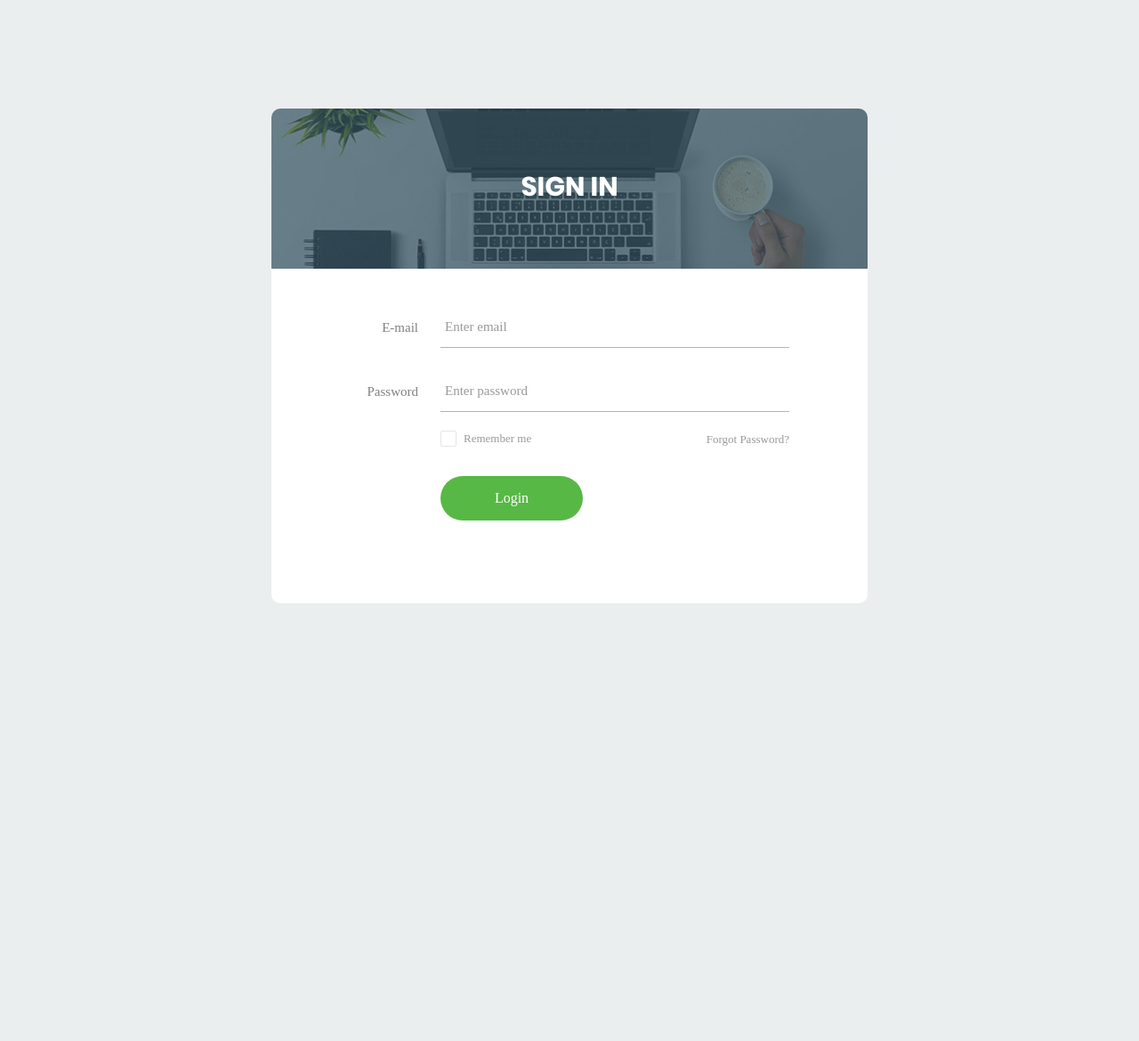
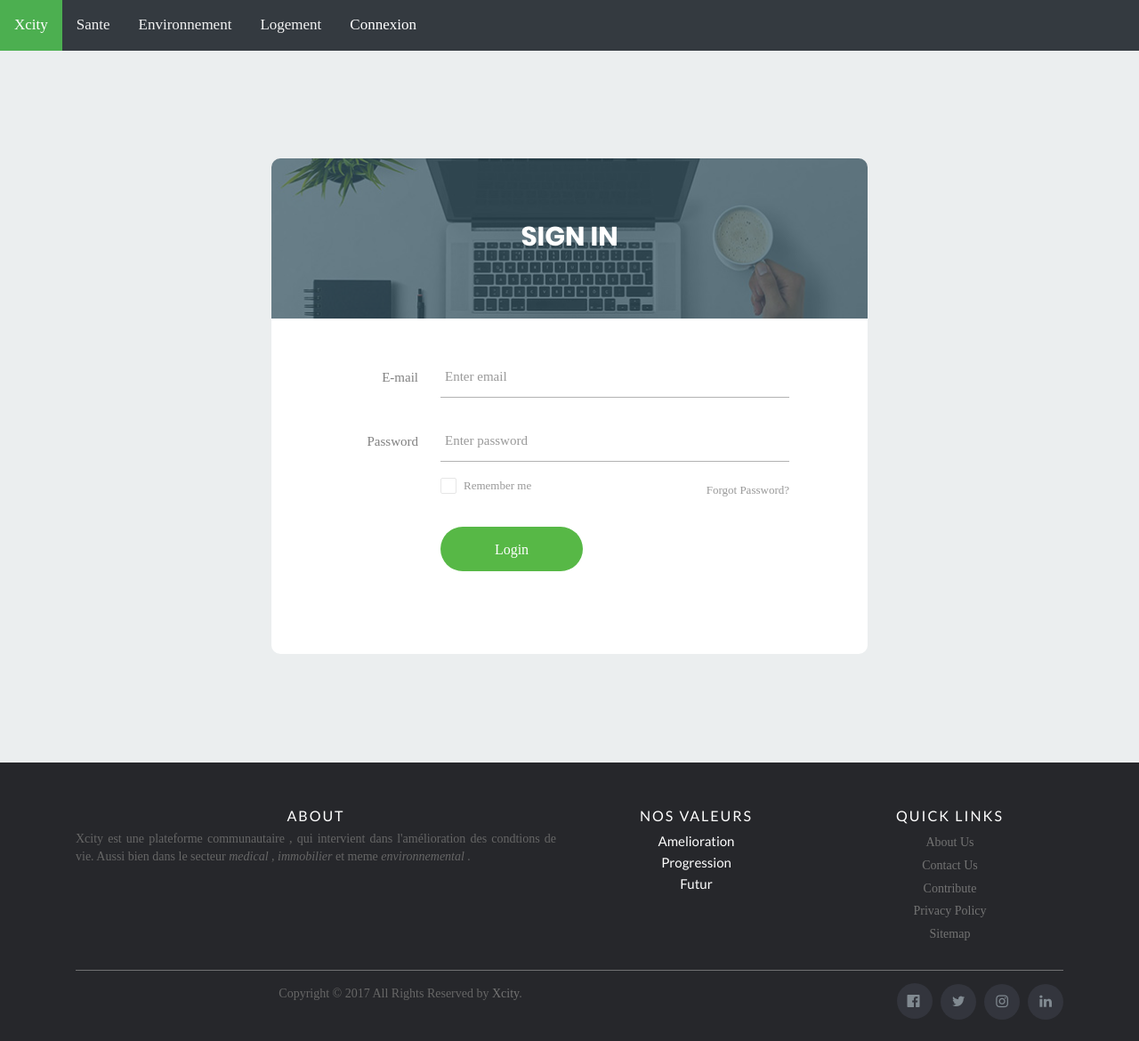
Before and after one commit to anthony-lobe/xcity-dev, a PHP site: page /indexx.php in a window 1280 px wide. Shown: the whole page at 89% size. Before the commit the page ends 678 px from the top, so only its background shows below. Run offline with PHP 8.4, Linux system fonts and the light colour scheme; some libraries are stand-ins or nearby versions; some web fonts are replaced.

Commit message:
site et connexion maj

```diff
--- a/Xcityss/css/index.css
+++ b/Xcityss/css/index.css
@@ -135,7 +135,7 @@ body {
   #footer {
     position: absolute;
     left: 0;
-    bottom: -100%;
+    bottom: auto;
     width: 100%;
     color: white;
     text-align: center;
--- /dev/null
+++ b/Xcityss/footer.php
@@ -0,0 +1,50 @@
+
+      <footer class="site-footer" id="footer">
+      <div class="container">
+        <div class="row">
+          <div class="col-sm-12 col-md-6">
+            <h6>About</h6>
+            <p class="text-justify">Xcity est une plateforme communautaire , qui intervient dans l'amélioration des condtions de vie. Aussi bien dans le secteur <i>medical , immobilier </i> et meme <i>environnemental . </i>  </p>
+          </div>
+
+          <div class="col-xs-6 col-md-3">
+            <h6>Nos valeurs</h6>
+            <ul class="footer-links">
+              <li>Amelioration</li>
+              <li>Progression</li>
+              <li>Futur</li>
+            </ul>
+          </div>
+
+          <div class="col-xs-6 col-md-3">
+            <h6>Quick Links</h6>
+            <ul class="footer-links">
+              <li><a href="#">About Us</a></li>
+              <li><a href="#">Contact Us</a></li>
+              <li><a href="#">Contribute</a></li>
+              <li><a href="#">Privacy Policy</a></li>
+              <li><a href="#">Sitemap</a></li>
+            </ul>
+          </div>
+        </div>
+        <hr>
+      </div>
+      <div class="container">
+        <div class="row">
+          <div class="col-md-8 col-sm-6 col-xs-12">
+            <p class="copyright-text">Copyright &copy; 2017 All Rights Reserved by
+         <a href="#">Xcity</a>.
+            </p>
+          </div>
+
+          <div class="col-md-4 col-sm-6 col-xs-12">
+            <ul class="social-icons">
+              <li><a class="facebook" href="#"><i class="facebook icon"></i></a></li>
+              <li><a class="twitter" href="#"><i class="fa fa-twitter"></i></a></li>
+              <li><a class="dribbble" href="#"><i class="fa fa-instagram"></i></a></li>
+              <li><a class="linkedin" href="#"><i class="fa fa-linkedin"></i></a></li>
+            </ul>
+          </div>
+        </div>
+      </div>
+</footer>
--- /dev/null
+++ b/Xcityss/header.php
@@ -0,0 +1,17 @@
+<header class="justify-content-center page-scroll">
+        <div class="topnav navbar-dark bg-dark nav-pills" id="myTopnav">
+            <a href="#home" class="active">Xcity</a>
+            <a href="#sante">Sante</a>
+            <a href="#environnement">Environnement</a>
+            <a href="#logement">Logement</a>
+            <a id="myButton" style='color: white;'>Connexion</a>
+              <script type="text/javascript">
+                document.getElementById("myButton").onclick = function () {
+                    location.href = "indexx.php";
+                };
+              </script>
+            <a href="javascript:void(0);" class="icon" onclick="myFunction()">
+                <i class="fa fa-bars"></i>
+            </a>
+        </div>
+    </header>
--- a/Xcityss/includesx/config.php
+++ b/Xcityss/includesx/config.php
@@ -3,7 +3,7 @@
 define('DB_HOST','localhost');
 define('DB_USER','root');
 define('DB_PASS','root');
-define('DB_NAME','xcitydb');
+define('DB_NAME','xcity_db');
 // Establish database connection.
 try
 {
--- a/Xcityss/indexx.php
+++ b/Xcityss/indexx.php
@@ -25,8 +25,36 @@
 <!--===============================================================================================-->
 	<link rel="stylesheet" type="text/css" href="cssx/util.css">
 	<link rel="stylesheet" type="text/css" href="cssx/main.css">
+
+	<!-- CSS link -->
+	<link rel="stylesheet" href="https://cdnjs.cloudflare.com/ajax/libs/font-awesome/4.7.0/css/font-awesome.min.css">
+        <link rel="stylesheet" type="text/css" href="css/index.css">
+
+    <!-- Bootstrap Core CSS -->
+        <link rel="stylesheet" href="https://cdn.jsdelivr.net/npm/bootstrap@4.5.3/dist/css/bootstrap.min.css" integrity="sha384-TX8t27EcRE3e/ihU7zmQxVncDAy5uIKz4rEkgIXeMed4M0jlfIDPvg6uqKI2xXr2" crossorigin="anonymous">
+
+    <!-- Semantic UI  -->
+        <link rel="stylesheet" type="text/css" href="SemanticUI/semantic.min.css">
+        <script
+        src="https://code.jquery.com/jquery-3.1.1.min.js"
+        integrity="sha256-hVVnYaiADRTO2PzUGmuLJr8BLUSjGIZsDYGmIJLv2b8="
+        crossorigin="anonymous"></script>
+        <script src="semantic/dist/semantic.min.js"></script>
+
+    <!-- Javascript link  -->
+        <script src="js/index.js"></script>
+
+    <!-- Fonts -->
+        <link href="font-awesome/css/font-awesome.min.css" rel="stylesheet" type="text/css">
+        <link href="css/animate.css" rel="stylesheet" />
+
+    <!-- Squad theme CSS -->
+        <link href="color/default.css" rel="stylesheet">
 </head>
 <body>
+	<!------------------ NAVBAR ------------------------>
+    <?php include("header.php"); ?>
+
 
 	<div class="limiter">
 		<div class="container-login100">
@@ -66,9 +94,14 @@
 					</div>
 
 					<div class="container-login100-form-btn">
-					<button type="submit" name="signup" class="login100-form-btn" id="submit">
+					<button type="submit" name="signup" class="login100-form-btn" id="connexion">
 							Login
-						</button>
+					</button>
+					<script type="text/javascript">
+						document.getElementById("connexion").onclick = function () {
+							location.href = "index.php";
+						};
+              		</script>
 					</div>
 				</form>
 			</div>
@@ -92,5 +125,9 @@
 <!--===============================================================================================-->
 	<script src="jsx/main.js"></script>
 
+<!------------------ FOOTER ------------------------>
+<?php include("footer.php"); ?>
+
+
 </body>
 </html>
```
Also changed, not shown: Xcityss/index.php (+2 -67 lines).
